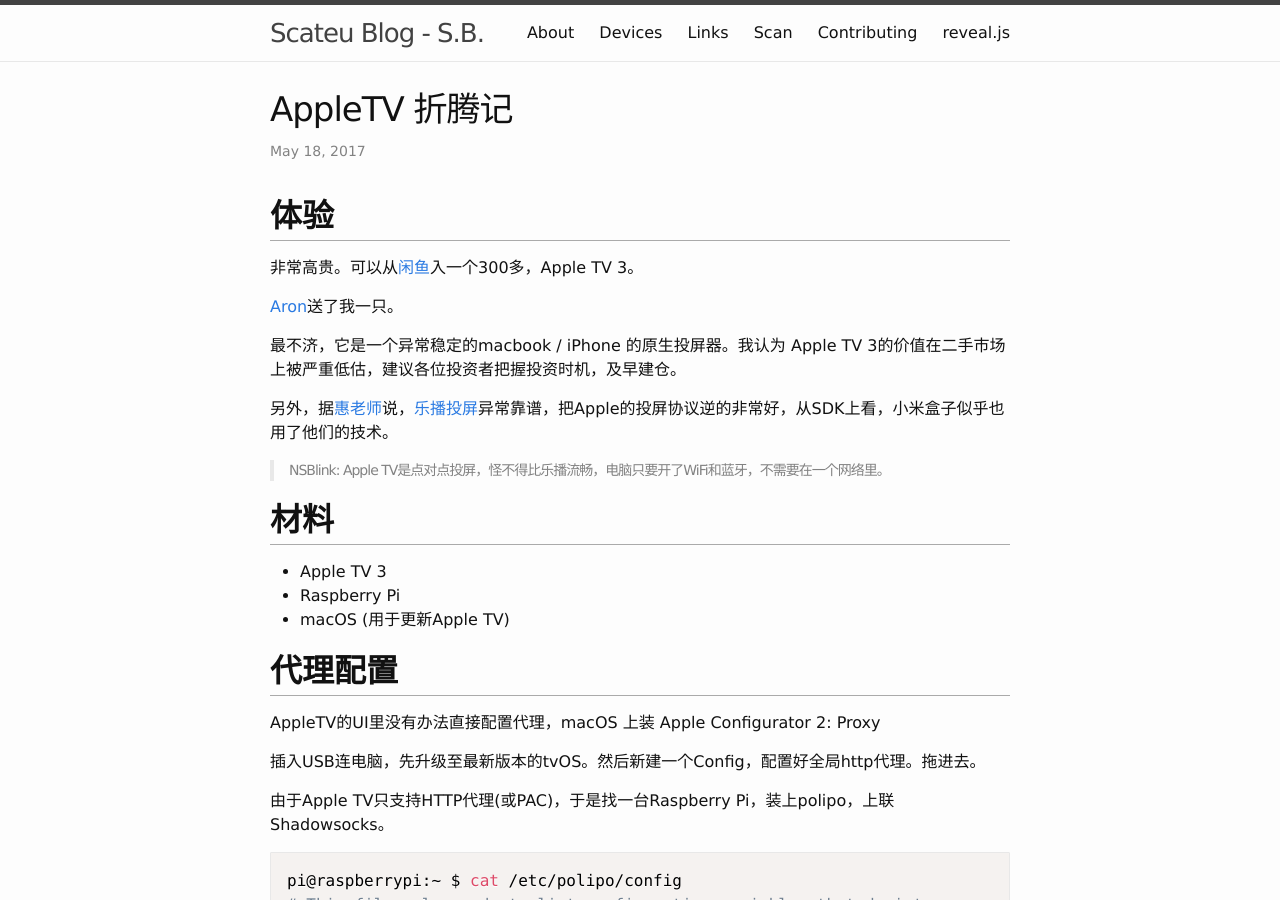
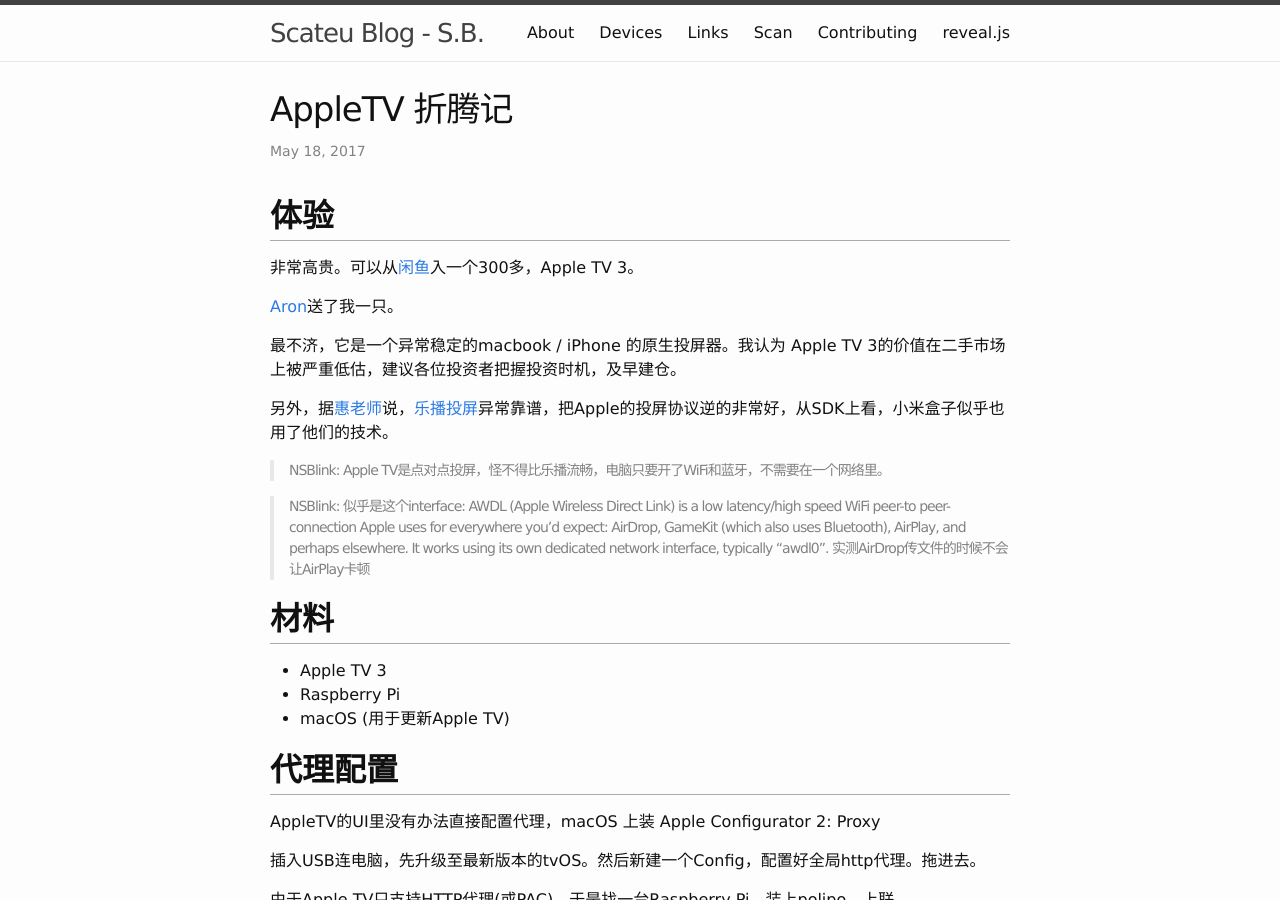
Before and after one commit to scateu/scateu.github.io, a Jekyll site: the page built from _posts/2017-05-18-apple-tv-notes.md, in a window 1280 px wide and 900 px high. Built offline with Jekyll 4.4.1, drawn with Linux system fonts in a browser that asks for light colours; nearby versions of some CDN libraries; comment, search, counter and statistics services are not loaded.

Commit message:
Thu May 18 19:23:44 CST 2017

```diff
--- a/_posts/2017-05-18-apple-tv-notes.md
+++ b/_posts/2017-05-18-apple-tv-notes.md
@@ -16,6 +16,8 @@
 另外，据[惠老师](https://blog.huiyiqun.me)说，[乐播投屏](http://www.hpplay.com.cn/)异常靠谱，把Apple的投屏协议逆的非常好，从SDK上看，小米盒子似乎也用了他们的技术。
 
 > NSBlink: Apple TV是点对点投屏，怪不得比乐播流畅，电脑只要开了WiFi和蓝牙，不需要在一个网络里。
+
+> NSBlink: 似乎是这个interface: AWDL (Apple Wireless Direct Link) is a low latency/high speed WiFi peer-to peer-connection Apple uses for everywhere you'd expect: AirDrop, GameKit (which also uses Bluetooth), AirPlay, and perhaps elsewhere. It works using its own dedicated network interface, typically “awdl0".  实测AirDrop传文件的时候不会让AirPlay卡顿
 
 ## 材料
 
```
